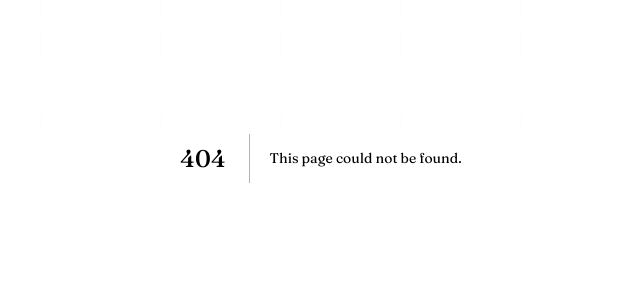
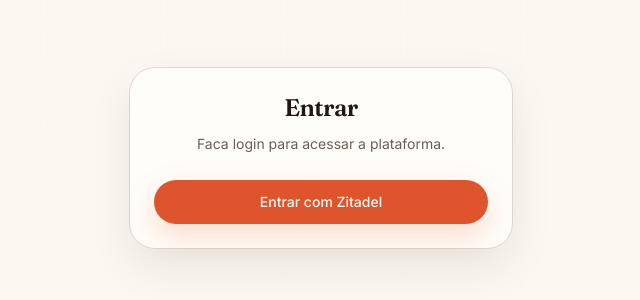
Before and after one commit to zenithag/image-action, a Next.js app in the folder apps/web/: page /auth/signin in a window 1280 px wide. Before the commit this address had no page. Shown: the part 242-542 px from the top of the page, without its empty margins (319-959 px from the left). Built offline with nearby package versions, Linux system fonts and the light colour scheme.

Commit message:
feat: sign-in page with Zitadel OIDC button
Co-Authored-By: Claude Opus 4.6 (1M context) <noreply@anthropic.com>

```diff
--- /dev/null
+++ b/apps/web/app/auth/signin/page.tsx
@@ -0,0 +1,23 @@
+"use client"
+
+import { signIn } from "next-auth/react"
+import { Button } from "@/components/ui/button"
+import { Card, CardContent, CardHeader, CardTitle, CardDescription } from "@/components/ui/card"
+
+export default function SignInPage() {
+  return (
+    <main className="flex min-h-screen items-center justify-center bg-background">
+      <Card className="w-full max-w-sm">
+        <CardHeader className="text-center">
+          <CardTitle className="font-display text-2xl">Entrar</CardTitle>
+          <CardDescription>Faca login para acessar a plataforma.</CardDescription>
+        </CardHeader>
+        <CardContent>
+          <Button className="w-full" onClick={() => signIn("zitadel", { callbackUrl: "/" })}>
+            Entrar com Zitadel
+          </Button>
+        </CardContent>
+      </Card>
+    </main>
+  )
+}
```
